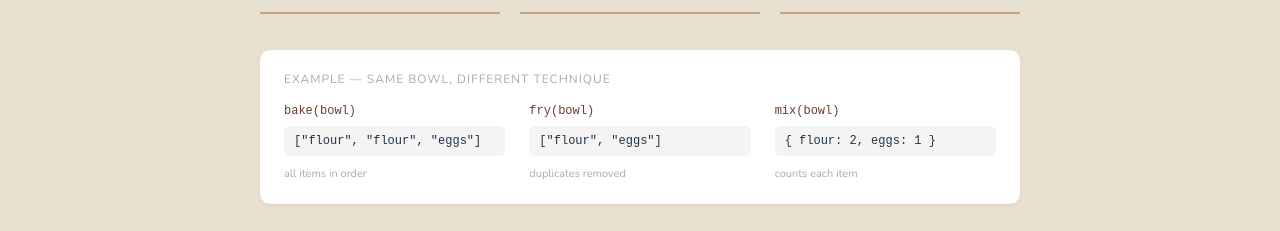
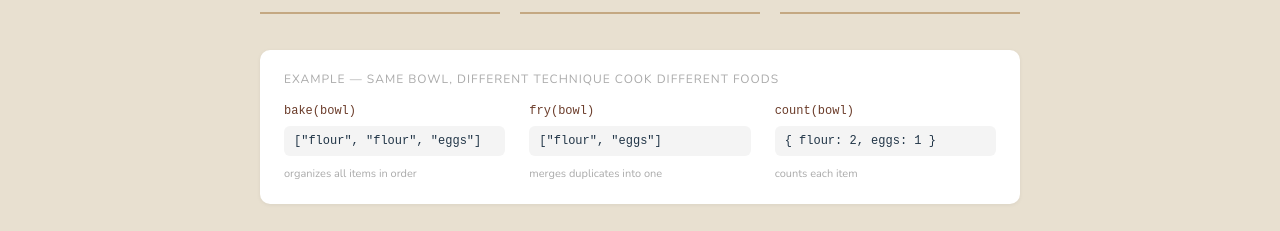
Before and after one commit to Isovyy/codelicious, a React (Vite) app: page /modules/instant-spices in a window 1280 px wide. Shown: the part 421-652 px from the top of the page. Built offline with nearby package versions, Linux system fonts and the light colour scheme.

Commit message:
changed some wordings

```diff
--- a/src/modules/03-instant-spices/index.jsx
+++ b/src/modules/03-instant-spices/index.jsx
@@ -14,7 +14,7 @@ const BOWLS = [
 const TECHNIQUES = [
   { id: "bake", label: "bake(bowl)", desc: "return all ingredients in order" },
   { id: "fry",  label: "fry(bowl)",  desc: "return unique ingredients only"  },
-  { id: "mix",  label: "mix(bowl)",  desc: "count how much of each"          },
+  { id: "count",  label: "count(bowl)",  desc: "count how much of each"          },
 ];
 
 const btnStyle = {
@@ -62,13 +62,13 @@ function Tutorial() {
       {/* Same inputs, different function example */}
       <div style={{ backgroundColor: "#fff", borderRadius: 10, padding: "20px 24px", marginBottom: 36, boxShadow: "0 1px 4px rgba(0,0,0,0.06)" }}>
         <div style={{ fontSize: 12, color: "#aaa", textTransform: "uppercase", letterSpacing: 1, marginBottom: 14 }}>
-          Example — same bowl, different technique
+          Example — same bowl, different technique cook different foods
         </div>
         <div style={{ display: "flex", gap: 24, flexWrap: "wrap" }}>
           {[
-            { fn: "bake(bowl)", result: '["flour", "flour", "eggs"]', desc: "all items in order" },
-            { fn: "fry(bowl)",  result: '["flour", "eggs"]',          desc: "duplicates removed" },
-            { fn: "mix(bowl)",  result: "{ flour: 2, eggs: 1 }",      desc: "counts each item"   },
+            { fn: "bake(bowl)", result: '["flour", "flour", "eggs"]', desc: "organizes all items in order" },
+            { fn: "fry(bowl)",  result: '["flour", "eggs"]',          desc: "merges duplicates into one" },
+            { fn: "count(bowl)",  result: "{ flour: 2, eggs: 1 }",      desc: "counts each item"   },
           ].map(({ fn, result, desc }) => (
             <div key={fn} style={{ flex: 1, minWidth: 160 }}>
               <code style={{ fontSize: 12, color: "#6b3c2a", display: "block", marginBottom: 6 }}>{fn}</code>
@@ -90,7 +90,7 @@ function Tutorial() {
 function Minigame() {
   const navigate = useNavigate();
   const [bowl, setBowl]           = useState([]);
-  const [technique, setTechnique] = useState("mix");
+  const [technique, setTechnique] = useState("count");
   const [result, setResult]       = useState(null);
   const [cooked, setCooked]       = useState(false);
   const [cookCount, setCookCount] = useState(0);
@@ -127,8 +127,8 @@ function Minigame() {
       if (!hasFlour && hasEggs && !hasMilk && !hasSugar) return "🍳";
     }
 
-    // mix
-    if (technique === "mix") {
+    // count
+    if (technique === "count") {
       if (hasMilk && hasSugar) return "🍨";
     }
 
@@ -166,7 +166,7 @@ function Minigame() {
     return [...new Set(items.map((i) => i.value))];
   }
 
-  function mix(items) {
+  function count(items) {
     return items.reduce((acc, i) => {
       acc[i.value] = (acc[i.value] || 0) + i.quantity;
       return acc;
@@ -178,7 +178,7 @@ function Minigame() {
     let out;
     if (technique === "bake") out = bake(bowl);
     if (technique === "fry")  out = fry(bowl);
-    if (technique === "mix")  out = mix(bowl);
+    if (technique === "count")  out = count(bowl);
     setResult(out);
     setCooked(true);
     setCookCount((c) => c + 1);
```
